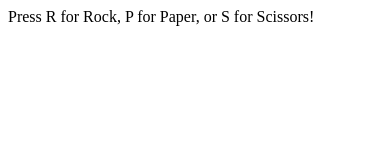
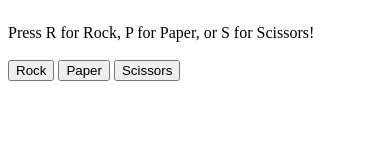
Before and after one commit to jtledbet/RPS, a plain HTML site: page index.html in a window 390 px wide. Drawn offline with Linux system fonts and the light colour scheme.

Commit message:
added buttons / basic mobile compatibility

```diff
--- a/index.html
+++ b/index.html
@@ -3,15 +3,26 @@
 
 <head>
   <meta charset="UTF-8">
-  <title>Rock, Paper, Scissors!
-  </title>
+  <title>Rock, Paper, Scissors!</title>
 </head>
 
 <body>
 
+    <h1 id=bang>
+      </h1>
+
+      <h2 id=plays>
+        <p></p>
+      </h2>
+
+      <h3 id=results>
+        <p></p>
+      </h3>
+
     <div id=game>
-      Press R for Rock, P for Paper, or S for Scissors!
+      Press R for Rock, P for Paper, or S for Scissors!<br><br>
     </div>
+
 
   <style>
     /* body {      background: url("rps.png");  } */
@@ -30,7 +41,11 @@
 
       // Determines which key was pressed.
       var userGuess = event.key;
+      roshambo(userGuess);
 
+    }
+
+      function roshambo(userGuess) {
         // Randomly chooses a choice from the options array. This is the Computer's guess.
         var computerGuess = computerChoices[Math.floor(Math.random() * computerChoices.length)];
 
@@ -70,6 +85,7 @@
             }
           }
 
+
           if (userGuess === 's') {
             userGuess = "scissors";
             if (computerGuess === 'r') {
@@ -91,22 +107,15 @@
           results.innerHTML = "total wins: " + win + "<br>total losses: " + loss + "<br> & ties: " + tie;
         }
 
-
+      // game.innerHTML = "";
       }
 
   </script>
 
-    <h1 id=bang>
+<button type="button" onclick="roshambo('r')">Rock</button>
+<button type="button" onclick="roshambo('p')">Paper</button>
+<button type="button" onclick="roshambo('s')">Scissors</button>
 
-    </h1>
-
-    <h2 id=plays>
-      <p></p>
-    </h2>
-
-    <h3 id=results>
-      <p></p>
-    </h3>
 
 </body>
 
```
Lines whose indentation alone changed are shown as unchanged.
